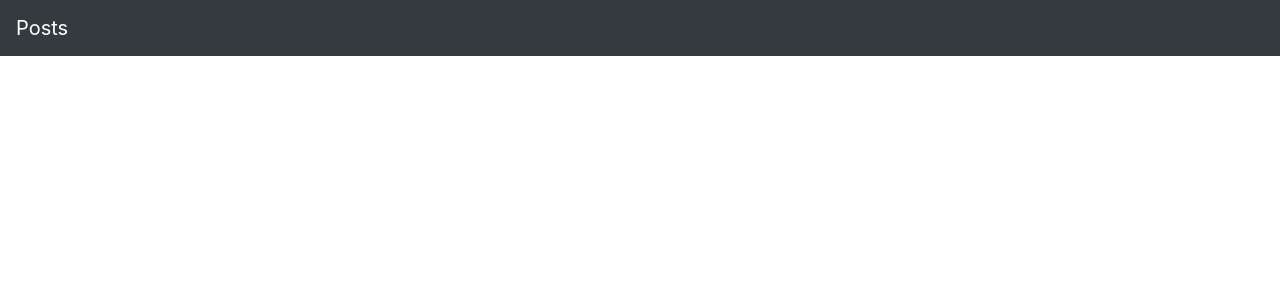
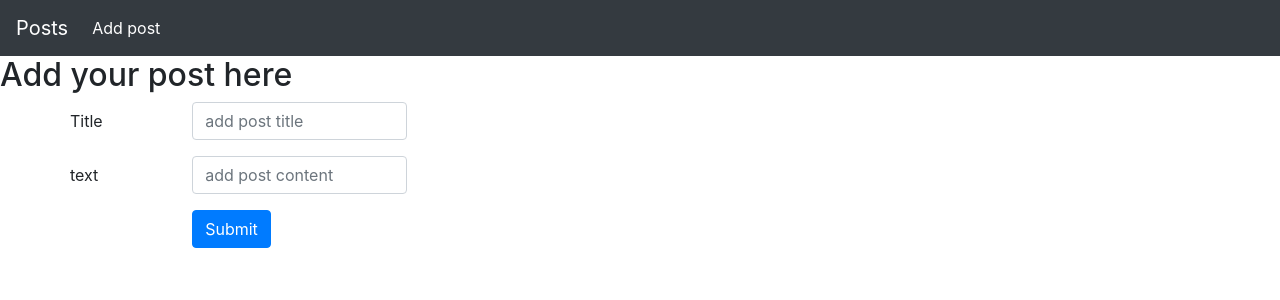
Before and after one commit to UrosPur/blog-app, a Vue app: page /add in a window 1280 px wide. Shown: the top 300 px of the page. Built offline with nearby package versions, Linux system fonts and the light colour scheme.

Commit message:
zadatak 4

```diff
--- a/src/components/NavBar.vue
+++ b/src/components/NavBar.vue
@@ -9,9 +9,9 @@
         </button>
         <div class="collapse navbar-collapse" id="navbarNav">
             <ul class="navbar-nav">
-                <!--<li class="nav-item active">-->
-                    <!--&lt;!&ndash;<router-link class="nav-link" to=""></router-link>&ndash;&gt;-->
-                <!--</li>-->
+                <li class="nav-item active">
+                    <router-link class="nav-link" :to="{ name:'add-post'}">Add post</router-link>
+                </li>
             </ul>
         </div>
     </nav>
--- a/src/main.js
+++ b/src/main.js
@@ -4,6 +4,7 @@ import VueRouter from 'vue-router'
 // import VueMoment from 'vue-moment'
 import AppPosts from './pages/AppPosts.vue'
 import SinglePost from './pages/SinglePost.vue'
+import AddPost from './pages/AddPost.vue'
 
 Vue.config.productionTip = false
 
@@ -14,7 +15,8 @@ const routes = [
 
     {path: '/', redirect: '/posts'},
     {path: '/posts', component: AppPosts, name: 'posts'},
-    {path: '/posts/:id', component: SinglePost, name: 'single-post'}
+    {path: '/posts/:id', component: SinglePost, name: 'single-post'},
+    {path: '/add', component: AddPost, name: 'add-post'}
 
 ]
 
--- /dev/null
+++ b/src/pages/AddPost.vue
@@ -0,0 +1,70 @@
+<template>
+    <div>
+        <h2>Add your post here</h2>
+        <div class="container">
+            <div class="row">
+                <form @submit.prevent="addPost">
+                    <div class="form-group row">
+                        <label for="title" class="col-4 col-form-label">Title</label>
+                        <div class="col-8">
+                            <input v-model="post.title" id="title" name="title" placeholder="add post title" type="text"
+                                   class="form-control here">
+                        </div>
+                    </div>
+                    <div class="form-group row">
+                        <label for="text" class="col-4 col-form-label">text</label>
+                        <div class="col-8">
+                            <input v-model="post.text" id="text" name="text" placeholder="add post content" type="text"
+                                   class="form-control here">
+                        </div>
+                    </div>
+                    <div class="form-group row">
+                        <div class="offset-4 col-8">
+                            <button name="submit" type="submit" class="btn btn-primary">Submit</button>
+                        </div>
+                    </div>
+                </form>
+            </div>
+        </div>
+    </div>
+</template>
+
+<script>
+
+    import {postServ} from "../services/postServices";
+
+    export default {
+        name: "AddPost",
+
+        data() {
+            return {
+
+                post: {
+                    title: '',
+                    text: ''
+
+                }
+
+            }
+
+        },
+
+        methods: {
+
+            addPost() {
+
+                postServ.add(this.post)
+
+                this.$router.push('/posts');
+
+
+            }
+
+
+        }
+    }
+</script>
+
+<style scoped>
+
+</style>
--- a/src/services/postServices.js
+++ b/src/services/postServices.js
@@ -19,6 +19,14 @@ export default class postServices {
 
     }
 
+    add(value){
+
+
+        // console.log(value)
+
+        return axios.post('posts',value)
+    }
+
 
 }
 
```
